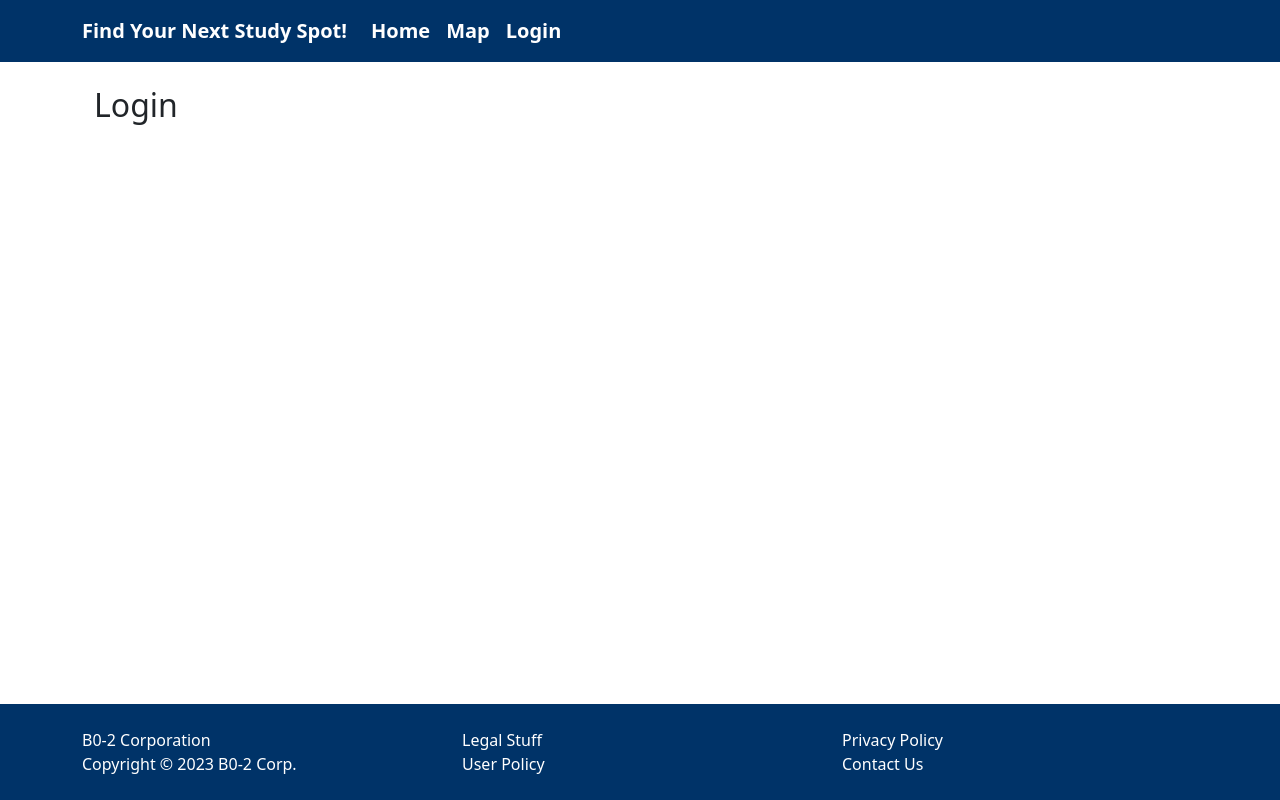
After one commit to ty-donovan/studyspots, a Django app: page /studyspots/login/ in a window 1280 px wide. The commit adds this page. Run offline with Django 4.2, Linux system fonts and the light colour scheme.

Commit message:
added login page

```diff
--- a/b02site/studyspots/templates/base.html
+++ b/b02site/studyspots/templates/base.html
@@ -19,6 +19,9 @@
                     </li>
                     <li class="nav-item">
                         <a class="nav-link fw-bold fs-5 nav-color" href="{% url 'studyspots:map' %}">Map</a>
+                    </li>
+                    <li class="nav-item">
+                        <a class="nav-link fw-bold fs-5 nav-color" href="{% url 'studyspots:login' %}">Login</a>
                     </li>
                 </ul>
             </div>
--- /dev/null
+++ b/b02site/studyspots/templates/studyspots/login.html
@@ -0,0 +1,16 @@
+{% extends 'base.html' %}
+
+{% block content %}
+{% load static %}
+<link rel="stylesheet" href="{% static 'studyspots/style.css' %}">
+
+<div class="container">
+    <div class="row">
+        <div class="col-md-6">
+            <ul class="list-group mt-n5">
+                <h2>Login</h2>
+            </ul>
+        </div>
+    </div>
+</div>
+{% endblock %}
--- a/b02site/studyspots/urls.py
+++ b/b02site/studyspots/urls.py
@@ -6,4 +6,5 @@ app_name = "studyspots"
 urlpatterns = [
     path("", views.index, name="index"),
     path("map/", views.map, name="map"),
+    path("login/", views.login, name="login"),
 ]
--- a/b02site/studyspots/views.py
+++ b/b02site/studyspots/views.py
@@ -6,3 +6,6 @@ def index(request):
 
 def map(request):
     return render(request, 'studyspots/map.html')
+
+def login(request):
+    return render(request, 'studyspots/login.html')
```
